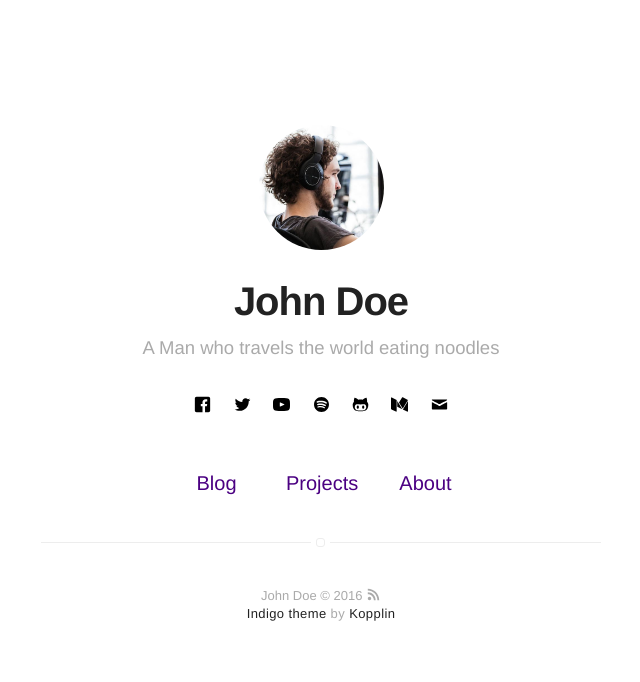
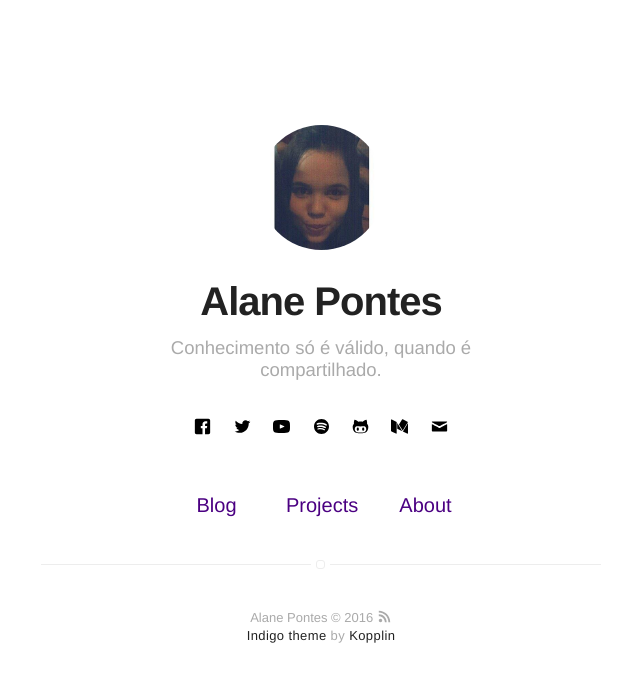
Before and after one commit to alanepontes/alanepontes.github.io, a Jekyll site: the page built from index.html, in a window 1280 px wide. Shown: the top 682 px of the page, without its empty margins (319-959 px from the left). Built offline with Jekyll 4.4.1, drawn with Linux system fonts in a browser that asks for light colours.

Commit message:
Modificando algumas configuracoes iniciais do thema

```diff
--- a/_config.yml
+++ b/_config.yml
@@ -1,12 +1,12 @@
 # main text of home
-name: John Doe
-bio: 'A Man who travels the world eating noodles'
+name: Alane Pontes
+bio: 'Conhecimento só é válido, quando é compartilhado.'
 
 # if it's an external image, update below for true
 external-image: false
-picture: 'assets/images/profile.jpg'
+picture: 'assets/images/alane_pontes.jpg'
 
-url: http://sergiokopplin.github.io/indigo
+url: http://alanepontes.github.io
 # your url: http://USERNAME.github.io
 
 permalink: /:title/
```
Also changed, not shown: assets/images/alane_pontes.jpg (added).
